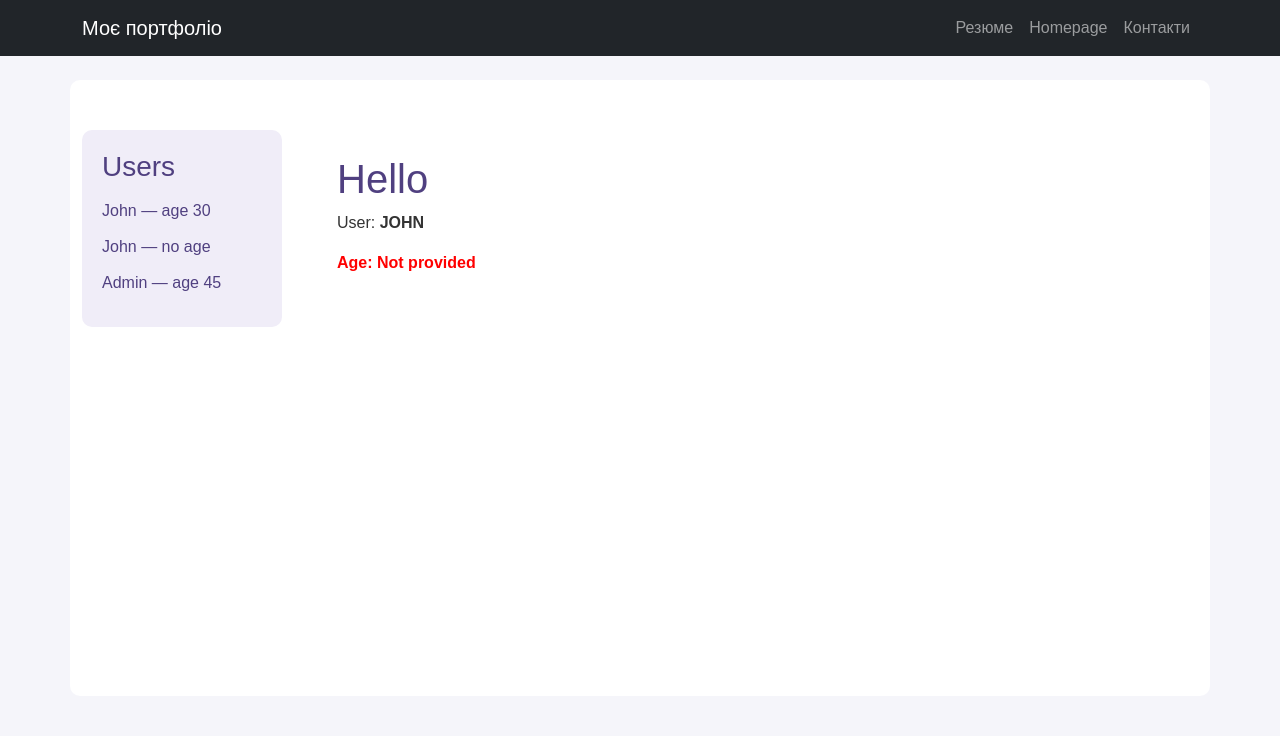
After one commit to sofiiaokhovych/flask-app-lab, a Flask app: page /users/hi/John in a window 1280 px wide. The commit adds this page. Shown: the top 736 px of the page. Run offline with Flask 3, Linux system fonts and the light colour scheme.

Commit message:
Task2. Add users Blueprint and greeting page

```diff
--- a/app/__init__.py
+++ b/app/__init__.py
@@ -4,3 +4,6 @@ app = Flask(__name__)
 app.config.from_pyfile("../config.py")
 
 from app import views
+from .users import user_bp
+
+app.register_blueprint(user_bp)
--- a/app/static/css/style.css
+++ b/app/static/css/style.css
@@ -109,6 +109,7 @@ footer {
     z-index: 999;
 }
 
+
 .home-section {
     padding: 20px 0;
 }
@@ -172,6 +173,67 @@ footer {
     line-height: 1.6;
 }
 
+
+.greeting-page {
+    display: flex;
+    gap: 30px;
+    margin-top: 20px;
+}
+
+.greeting-menu {
+    width: 200px;
+    padding: 20px;
+    background-color: #f0edf8;
+    border-radius: 10px;
+}
+
+.greeting-menu h3 {
+    color: #504080;
+    margin-bottom: 15px;
+}
+
+.greeting-menu ul {
+    list-style: none;
+    padding: 0;
+    margin: 0;
+}
+
+.greeting-menu li {
+    margin-bottom: 12px;
+}
+
+.greeting-menu a {
+    color: #504080;
+    text-decoration: none;
+}
+
+.greeting-menu a:hover {
+    text-decoration: underline;
+}
+
+.greeting-content {
+    flex: 1;
+    padding: 25px;
+    background-color: #ffffff;
+    border-radius: 10px;
+}
+
+.greeting-content h1 {
+    color: #504080;
+}
+
+.age {
+    font-weight: bold;
+}
+
+.age-known {
+    color: green;
+}
+
+.age-unknown {
+    color: red;
+}
+
 @media (max-width: 600px) {
     .about-content {
         flex-direction: column;
@@ -200,4 +262,13 @@ footer {
     .home-intro h2 {
         font-size: 26px;
     }
+
+    .greeting-page {
+        flex-direction: column;
+    }
+
+    .greeting-menu {
+        width: 100%;
+        box-sizing: border-box;
+    }
 }
--- /dev/null
+++ b/app/users/templates/users/hi.html
@@ -0,0 +1,50 @@
+{% extends 'base.html' %}
+
+{% block title %}Greeting Page{% endblock %}
+
+{% block content %}
+<div class="greeting-page">
+
+    <nav class="greeting-menu">
+        <h3>Users</h3>
+        <ul>
+            <li>
+                <a href="{{ url_for('users.greetings', name='John', age=30) }}">
+                    John — age 30
+                </a>
+            </li>
+
+            <li>
+                <a href="{{ url_for('users.greetings', name='John') }}">
+                    John — no age
+                </a>
+            </li>
+
+            <li>
+                <a href="{{ url_for('users.admin') }}">
+                    Admin — age 45
+                </a>
+            </li>
+        </ul>
+    </nav>
+
+    <div class="greeting-content">
+        <h1>Hello</h1>
+
+        <p>
+            User: <strong>{{ name }}</strong>
+        </p>
+
+        {% if age is not none %}
+            <p class="age age-known">
+                Age: {{ age }}
+            </p>
+        {% else %}
+            <p class="age age-unknown">
+                Age: Not provided
+            </p>
+        {% endif %}
+    </div>
+
+</div>
+{% endblock %}
--- /dev/null
+++ b/app/users/views.py
@@ -0,0 +1,19 @@
+from flask import request, redirect, url_for, render_template
+from . import user_bp
+
+@user_bp.route("/hi/<string:name>")
+def greetings(name):
+    name = name.upper()
+    age = request.args.get("age", None, type=int)
+
+    return render_template("hi.html", name=name, age=age)
+
+@user_bp.route("/admin")
+def admin():
+    to_url = url_for("users.greetings",
+                     name="administrator",
+                     age=45,
+                     _external=True
+                     )
+    print(to_url)
+    return redirect(to_url)
```
Also changed, not shown: app/templates/homepage.html (+11 -0 lines), app/users/__init__.py (added, +9 -0 lines).
